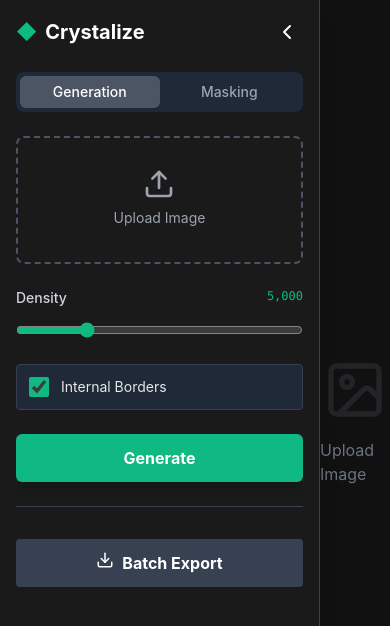
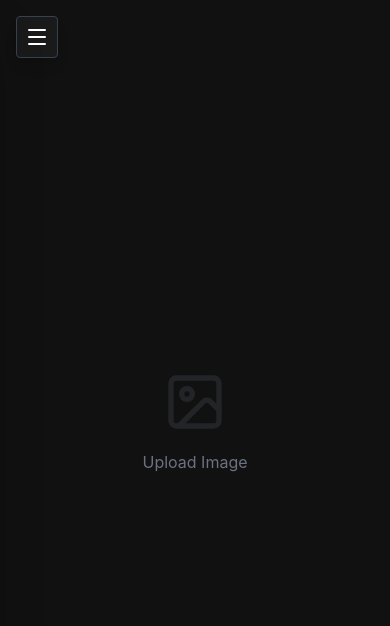
Before and after one commit to beanz-y/voronoi, a React (Vite) app in the folder crystalize-web/: page / in a window 390 px wide. Shown: the top 626 px of the page. Built offline with nearby package versions, Linux system fonts and the light colour scheme.

Commit message:
Revert "mobile final"
This reverts commit 5cfff32a1fe09e04e7b5cc63b53434842deb8ae8.

```diff
--- a/crystalize-web/src/App.jsx
+++ b/crystalize-web/src/App.jsx
@@ -2,7 +2,7 @@ import React, { useState, useRef, useEffect, useCallback } from 'react';
 import {
     Upload, Image as ImageIcon, Eraser, Brush, Eye,
     Sparkles, Download, X, Undo, Redo, Trash2,
-    Menu, ChevronLeft, ChevronRight
+    Menu, ChevronLeft
 } from 'lucide-react';
 import { generateVoronoiPoints, renderCrystalLayer } from './lib/crystalizer';
 import { renderComposite } from './lib/compositor';
@@ -26,8 +26,9 @@ function App() {
   const [brushSize, setBrushSize] = useState(50);
   const [showMask, setShowMask] = useState(false);
 
-  // UI State: Universal Collapsible Sidebar
-  const [isSidebarVisible, setIsSidebarVisible] = useState(true);
+  // UI State
+  const [isMobile, setIsMobile] = useState(window.innerWidth < 768);
+  const [sidebarOpen, setSidebarOpen] = useState(false);
   const [showExportModal, setShowExportModal] = useState(false);
   const [exportOpts, setExportOpts] = useState({ bm: true, bf: true, nm: true, nf: true });
   const [isExporting, setIsExporting] = useState(false);
@@ -54,13 +55,25 @@ function App() {
 
   // Touch/Gesture Refs
   const lastMousePos = useRef({ x: 0, y: 0 });
-  const lastPaintPos = useRef({ x: 0, y: 0 });
+  const lastPaintPos = useRef({ x: 0, y: 0 }); // NEW: Track last paint position for smooth lines
   const touchStartDist = useRef(0);
   const lastTouchCenter = useRef({ x: 0, y: 0 });
 
   // Viewport Ref Sync
   const viewportRef = useRef(viewport);
   useEffect(() => { viewportRef.current = viewport; }, [viewport]);
+
+  // --- Resize Listener ---
+  useEffect(() => {
+    const handleResize = () => {
+        setIsMobile(window.innerWidth < 768);
+        if (window.innerWidth >= 768) {
+            setSidebarOpen(false);
+        }
+    };
+    window.addEventListener('resize', handleResize);
+    return () => window.removeEventListener('resize', handleResize);
+  }, []);
 
   // --- Global Listeners ---
   useEffect(() => {
@@ -119,7 +132,6 @@ function App() {
     saveHistorySnapshot();
     triggerRender();
   };
-
   const handleFile = (file) => {
     if (file && file.type.startsWith('image/')) {
       const reader = new FileReader();
@@ -128,8 +140,7 @@ function App() {
         crystalLayerRef.current = null; crystalPointsRef.current = null; maskLayerRef.current = null;
         setViewport({ scale: 1, x: 0, y: 0 });
         historyStack.current = []; setHistoryIndex(-1); setHistoryLength(0);
-        // Auto-close sidebar on small screens to show image
-        if (window.innerWidth < 768) setIsSidebarVisible(false);
+        if (isMobile) setSidebarOpen(false);
       };
       reader.readAsDataURL(file);
     }
@@ -139,7 +150,6 @@ function App() {
     if (e.dataTransfer.files && e.dataTransfer.files[0]) handleFile(e.dataTransfer.files[0]);
   };
   const onDragOver = (e) => { e.preventDefault(); };
-
   const onImageLoad = () => {
     if (!imgRef.current || !canvasRef.current) return;
     canvasRef.current.width = imgRef.current.naturalWidth;
@@ -160,7 +170,7 @@ function App() {
       crystalLayerRef.current = renderCrystalLayer(imgRef.current, points, { showBorders });
       triggerRender();
       setIsProcessing(false);
-      if (window.innerWidth < 768) setIsSidebarVisible(false);
+      if (isMobile) setSidebarOpen(false);
     }, 50);
   };
   useEffect(() => {
@@ -213,7 +223,7 @@ function App() {
     setViewport({ scale: newScale, x: newX, y: newY });
   }, [imageSrc]);
 
-  // --- TOUCH GESTURES ---
+  // --- TOUCH GESTURES (PINCH/ZOOM) ---
   const getTouchDist = (t1, t2) => Math.hypot(t1.clientX - t2.clientX, t1.clientY - t2.clientY);
   const getTouchCenter = (t1, t2) => ({ x: (t1.clientX + t2.clientX) / 2, y: (t1.clientY + t2.clientY) / 2 });
 
@@ -270,7 +280,7 @@ function App() {
        const t = e.touches[0];
        if (isDrawing.current && activeTab === 'masking' && !viewOriginal) {
            const { x, y } = getPointerPos(t);
-           paint(x, y);
+           paint(x, y); // Continue line
        } else if (isPanning) {
            const deltaX = t.clientX - lastMousePos.current.x;
            const deltaY = t.clientY - lastMousePos.current.y;
@@ -332,6 +342,7 @@ function App() {
     }
   };
 
+  // --- SMOOTH PAINTING LOGIC (LineTo instead of Arc) ---
   const paint = (x, y, isStart = false) => {
     if (!maskLayerRef.current) return;
     const ctx = maskLayerRef.current.getContext('2d');
@@ -344,9 +355,11 @@ function App() {
 
     ctx.beginPath();
     if (isStart) {
+        // Just a dot for single click/tap
         ctx.arc(x, y, brushSize / 2, 0, Math.PI * 2);
         ctx.fill();
     } else {
+        // Connect the previous point to current point
         ctx.moveTo(lastPaintPos.current.x, lastPaintPos.current.y);
         ctx.lineTo(x, y);
         ctx.stroke();
@@ -356,10 +369,20 @@ function App() {
     triggerRender();
   };
 
+  // --- DYNAMIC CLASSES ---
+  // Fix for Overlay Issue: added 'transform: translateZ(0)' via style or class to force GPU layer
+  // This puts Sidebar in the same "3D context" as the canvas, allowing Z-Index to win.
+  const sidebarClasses = isMobile
+    ? `fixed inset-y-0 left-0 z-[90] w-80 bg-panel border-r border-gray-700 flex flex-col p-4 shadow-2xl transition-transform duration-300 ${sidebarOpen ? 'translate-x-0' : '-translate-x-full'}`
+    : `w-80 flex-shrink-0 bg-panel border-r border-gray-700 flex flex-col p-4 z-20 shadow-xl`;
+
+  // Apply translateZ(0) manually to Sidebar to fix mobile "pop-through" bug
+  const sidebarStyle = isMobile ? { transform: sidebarOpen ? 'translateX(0) translateZ(0)' : 'translateX(-100%) translateZ(0)' } : {};
+
   return (
     <div className="flex h-screen w-full bg-bg text-white overflow-hidden relative" onDrop={onDrop} onDragOver={onDragOver}>
 
-      {/* EXPORT MODAL */}
+      {/* EXPORT MODAL (Z-100) */}
       {showExportModal && (
         <div className="fixed inset-0 z-[100] bg-black/80 flex items-center justify-center p-4">
             <div className="bg-panel border border-gray-700 rounded-xl p-6 w-full max-w-md shadow-2xl relative">
@@ -375,24 +398,28 @@ function App() {
         </div>
       )}
 
-      {/* UNIVERSAL COLLAPSIBLE SIDEBAR */}
-      <div
-        className={`bg-panel border-r border-gray-700 flex flex-col transition-all duration-300 relative z-20 shadow-xl ${isSidebarVisible ? 'w-80 p-4' : 'w-0 p-0 overflow-hidden border-none'}`}
-      >
-        <div className="flex justify-between items-center mb-6 min-w-[280px]">
+      {/* MOBILE MENU TOGGLE (Z-40) */}
+      {isMobile && (
+        <button onClick={() => setSidebarOpen(true)} className="absolute top-4 left-4 z-[40] p-2 bg-panel border border-gray-700 rounded shadow-lg">
+            <Menu size={24} />
+        </button>
+      )}
+
+      {/* SIDEBAR (Z-90) */}
+      {/* Note: We use style={} here to enforce the translateZ fix */}
+      <div className={sidebarClasses} style={sidebarStyle}>
+        <div className="flex justify-between items-center mb-6">
             <h1 className="text-xl font-bold flex items-center gap-2"><span className="text-accent">◆</span> Crystalize</h1>
-            <button onClick={() => setIsSidebarVisible(false)} className="p-1 hover:bg-gray-700 rounded"><ChevronLeft size={24} /></button>
+            {isMobile && <button onClick={() => setSidebarOpen(false)} className="p-1 hover:bg-gray-700 rounded"><ChevronLeft size={24} /></button>}
         </div>
 
-        <div className="flex p-1 bg-gray-800 rounded-lg mb-6 min-w-[280px]">
+        <div className="flex p-1 bg-gray-800 rounded-lg mb-6">
           <button onClick={() => setActiveTab('crystals')} className={`flex-1 py-1.5 text-sm font-medium rounded-md transition ${activeTab === 'crystals' ? 'bg-gray-600' : 'text-gray-400'}`}>Generation</button>
           <button onClick={() => setActiveTab('masking')} className={`flex-1 py-1.5 text-sm font-medium rounded-md transition ${activeTab === 'masking' ? 'bg-gray-600' : 'text-gray-400'}`}>Masking</button>
         </div>
 
-        {/* Content Wrapper to prevent squishing during animation */}
-        <div className="min-w-[280px] h-full overflow-y-auto">
         {activeTab === 'crystals' ? (
-            <div className="space-y-6 pb-4">
+          <div className="space-y-6 overflow-y-auto pb-4">
              <div className="mb-4">
                 <label className="flex flex-col items-center justify-center w-full h-32 border-2 border-gray-600 border-dashed rounded-lg cursor-pointer hover:bg-gray-800">
                   <div className="flex flex-col items-center justify-center pt-5 pb-6"><Upload className="w-8 h-8 mb-2 text-gray-400" /><p className="text-sm text-gray-400">Upload Image</p></div>
@@ -408,7 +435,7 @@ function App() {
             <div className="pt-8 border-t border-gray-700"><button onClick={() => setShowExportModal(true)} disabled={!imageSrc || !crystalPointsRef.current} className="w-full py-3 bg-gray-700 text-white rounded font-bold flex justify-center gap-2"><Download size={18} /> Batch Export</button></div>
           </div>
         ) : (
-            <div className="space-y-6 pb-4">
+          <div className="space-y-6 overflow-y-auto pb-4">
             <button onClick={handleMagicSelect} disabled={isAnalyzing} className={`w-full py-3 px-4 rounded-md font-bold text-white shadow-lg flex items-center justify-center gap-2 transition ${isAnalyzing ? 'bg-indigo-800' : 'bg-indigo-600'}`}>{isAnalyzing ? 'Analyzing...' : <><Sparkles size={18} /> Auto-Detect</>}</button>
             <div className="grid grid-cols-2 gap-2">
               <button onClick={() => setCurrentTool('brush')} className={`p-3 rounded flex flex-col items-center gap-2 border ${currentTool === 'brush' ? 'bg-accent border-accent' : 'bg-gray-800 border-gray-700'}`}><Brush size={20} /><span className="text-xs font-bold">Brush</span></button>
@@ -425,19 +452,11 @@ function App() {
           </div>
         )}
       </div>
-      </div>
 
-      {/* FLOATING TOGGLE BUTTON (Visible when sidebar is closed) */}
-      {!isSidebarVisible && (
-        <button
-            onClick={() => setIsSidebarVisible(true)}
-            className="absolute top-4 left-4 z-40 p-2 bg-panel border border-gray-700 rounded shadow-lg text-accent hover:bg-gray-800"
-        >
-            <Menu size={24} />
-        </button>
-      )}
+      {/* Mobile Overlay (Z-80) */}
+      {isMobile && sidebarOpen && <div onClick={() => setSidebarOpen(false)} className="fixed inset-0 bg-black/50 z-[80] backdrop-blur-sm" />}
 
-      {/* VIEWPORT */}
+      {/* VIEWPORT (Z-0) */}
       <div
         ref={containerRef}
         className={`flex-1 bg-[#111] relative z-0 overflow-hidden touch-none`}
@@ -448,7 +467,7 @@ function App() {
         {!imageSrc && <div className="absolute inset-0 flex flex-col items-center justify-center text-gray-500 pointer-events-none"><ImageIcon className="w-16 h-16 mb-4 opacity-20" /><p>Upload Image</p></div>}
 
         {/* Brush Cursor (Desktop Only) */}
-        {!isPanning && !isSpaceHeld && !viewOriginal && imageSrc && activeTab === 'masking' && (
+        {!isMobile && !isPanning && !isSpaceHeld && !viewOriginal && imageSrc && activeTab === 'masking' && (
             <div className="hidden md:block fixed pointer-events-none rounded-full border border-white mix-blend-difference z-50" style={{ left: cursorPos.x, top: cursorPos.y, width: brushSize * viewport.scale, height: brushSize * viewport.scale, transform: 'translate(-50%, -50%)', boxShadow: '0 0 2px 0 rgba(0,0,0,0.5)' }} />
         )}
 
```
Lines whose indentation alone changed are shown as unchanged.
